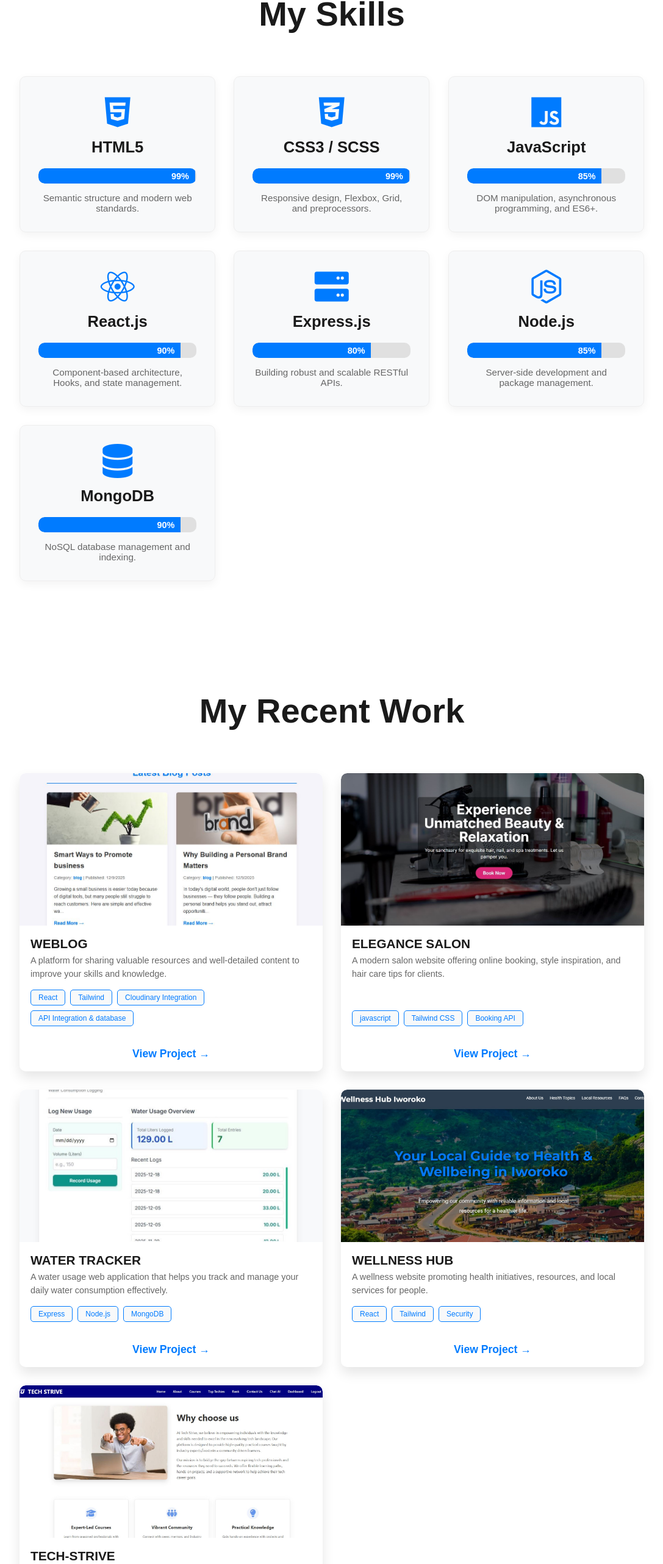
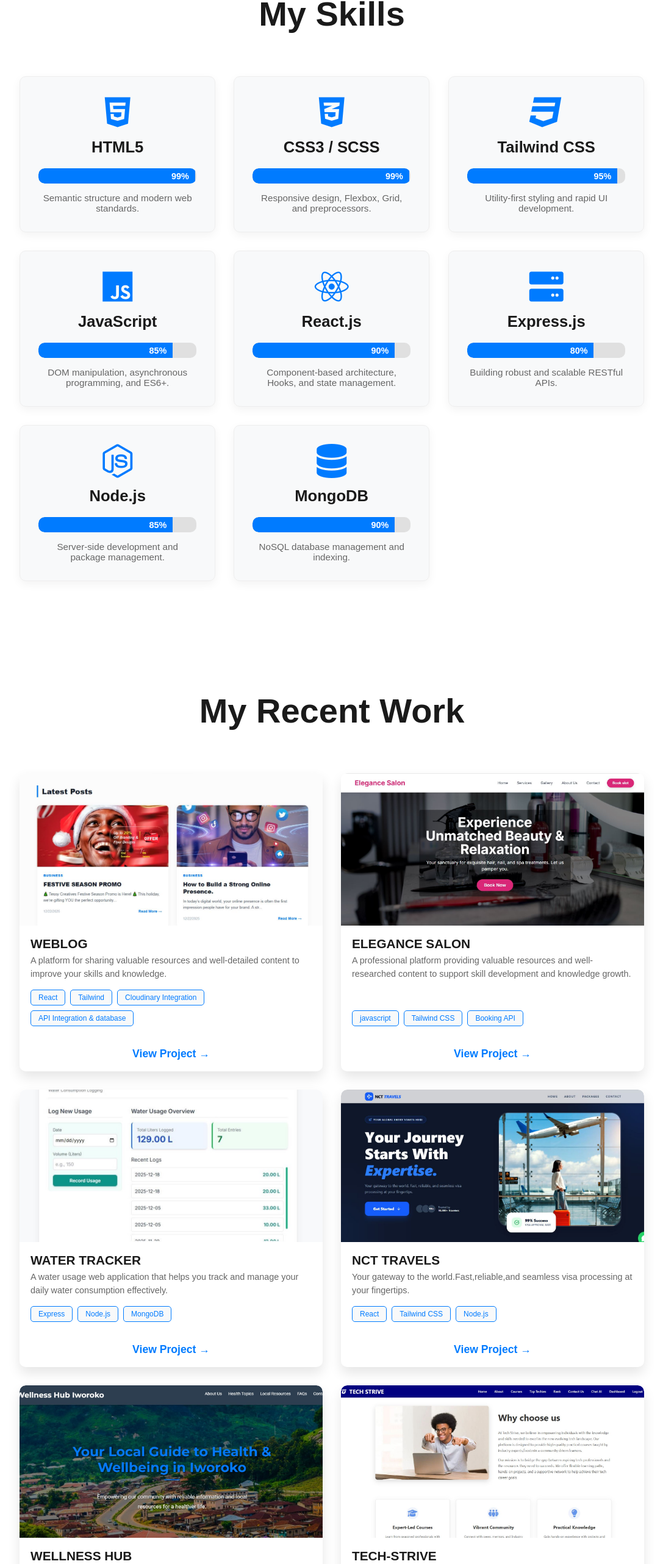
Before and after one commit to Joshwxb/portfolio, a plain HTML site: page index.html in a window 1280 px wide. Shown: the part 2275-4840 px from the top of the page at 61% size, without its empty margins (96-1183 px from the left). Drawn offline with nearby package versions, Linux system fonts and the light colour scheme.

Commit message:
Update index.html

```diff
--- a/index.html
+++ b/index.html
@@ -46,7 +46,7 @@
                 <p>I am a software engineer. I build responsive, user-friendly web applications using modern frontend and backend tools.</p>
                 <div class="btn-group">
                     <a href="#projects" class="btn primary-btn">View My Work</a>
-                    <a href="JOSH.pdf" download class="btn secondary-btn">Download Resume</a>
+                    <a href=",.OJOSH.pdf" download class="btn secondary-btn">Download Resume</a>
                 </div>
             </div>
             <div class="image-content" data-aos="fade-left">
@@ -140,6 +140,14 @@ remote jobs.
                 <p class="skill-description">Responsive design, Flexbox, Grid, and preprocessors.</p>
             </div>
 
+            <div class="skill-card" data-aos="flip-up" data-aos-delay="250">
+                <i class="fab fa-css3"></i> <h3>Tailwind CSS</h3>
+                <div class="progress-bar-container">
+                    <div class="progress-bar" style="width: 95%;"><span>95%</span></div>
+                </div>
+                <p class="skill-description">Utility-first styling and rapid UI development.</p>
+            </div>
+
             <div class="skill-card" data-aos="flip-up" data-aos-delay="300">
                 <i class="fab fa-js"></i>
                 <h3>JavaScript</h3>
@@ -162,7 +170,7 @@ remote jobs.
                 <i class="fas fa-server"></i>
                 <h3>Express.js</h3>
                 <div class="progress-bar-container">
-                    <div class="progress-bar" style="width: 75%;"><span>80%</span></div>
+                    <div class="progress-bar" style="width: 80%;"><span>80%</span></div>
                 </div>
                 <p class="skill-description">Building robust and scalable RESTful APIs.</p>
             </div>
@@ -194,7 +202,7 @@ remote jobs.
         <div class="project-card" data-aos="zoom-in">
             <div class="project-image-wrapper">
                 <a href="https://weblogn.vercel.app" target="_blank" class="image-link-area">
-                    <img src="ybbb.JPG" alt="weblog">
+                    <img src="bbb.JPG" alt="weblog">
                     <div class="project-overlay">
                         <i class="fas fa-link"></i>
                     </div>
@@ -218,15 +226,16 @@ remote jobs.
         <div class="project-card" data-aos="zoom-in" data-aos-delay="100">
             <div class="project-image-wrapper">
                 <a href="https://joshwxb.github.io/Elegance-Salon/" target="_blank" class="image-link-area">
-                    <img src="es.JPG" alt="Tech-strive">
+                    <img src="dddddddddd.JPG" alt="Tech-strive">
                     <div class="project-overlay">
                         <i class="fas fa-link"></i>
                     </div>
                 </a>
             </div>
+
 <div class="project-content">
                 <h3>ELEGANCE SALON</h3>
-                <p class="project-description">A modern salon website offering online booking, style inspiration, and hair care tips for clients.</p>
+                <p class="project-description">A professional platform providing valuable resources and well-researched content to support skill development and knowledge growth.</p>
                 <div class="project-tech-badges">
                     <span class="tech-badge">javascript</span>
                     <span class="tech-badge">Tailwind CSS</span>
@@ -246,7 +255,7 @@ remote jobs.
                     </div>
                 </a>
             </div>
-<div class="project-content">
+            <div class="project-content">
                 <h3>WATER TRACKER</h3>
                 <p class="project-description">A water usage web application that helps you track and manage your daily water consumption effectively.</p>
                 <div class="project-tech-badges">
@@ -256,6 +265,29 @@ remote jobs.
                 </div>
                 <div class="project-buttons">
                     <a href="https://waterwisex.vercel.app" target="_blank" class="live-link-text">View Project →</a>
+                </div>
+            </div>
+        </div>
+
+        <div class="project-card" data-aos="zoom-in" data-aos-delay="300">
+            <div class="project-image-wrapper">
+                <a href="https://nct-travels.vercel.app" target="_blank" class="image-link-area">
+                    <img src="ccccccccc.JPG" alt="water tracker">
+                    <div class="project-overlay">
+                        <i class="fas fa-link"></i>
+                    </div>
+                </a>
+            </div>
+<div class="project-content">
+                <h3>NCT TRAVELS</h3>
+                <p class="project-description">Your gateway to the world.Fast,reliable,and seamless visa processing at your fingertips.</p>
+                <div class="project-tech-badges">
+                    <span class="tech-badge">React</span>
+                    <span class="tech-badge">Tailwind CSS</span>
+                    <span class="tech-badge">Node.js</span>
+                </div>
+                <div class="project-buttons">
+                    <a href="https://nct-travels.vercel.app" target="_blank" class="live-link-text">View Project →</a>
                 </div>
             </div>
         </div>
@@ -320,7 +352,7 @@ remote jobs.
                 <div class="social-links">
                     <a href="https://x.com/olawoore134?t=lo2SOGiNxzhcK0PlWT_4_A&s=09" target="_blank" data-aos="zoom-in" data-aos-delay="300"><i class="fab fa-twitter"></i></a>
                     <a href="https://www.tiktok.com/@joshtech72?_r=1&_t=ZS-92A30klacK8" target="_blank" data-aos="zoom-in" data-aos-delay="400"><i class="fab fa-tiktok"></i></a>
-                    <a href="https://www.instagram.com/joshofficialx?igsh=Ym10cnFyeWVwNGRv" target="_blank" data-aos="zoom-in" data-aos-delay="300"><i class="fab fa-instagram"></i></a>
+                    <a href="https://www.linkedin.com/in/joshua-olawoore-747b943a2" target="_blank" data-aos="zoom-in" data-aos-delay="300"><i class="fab fa-linkedin"></i></a>
                 </div>
             </div>
 
```
